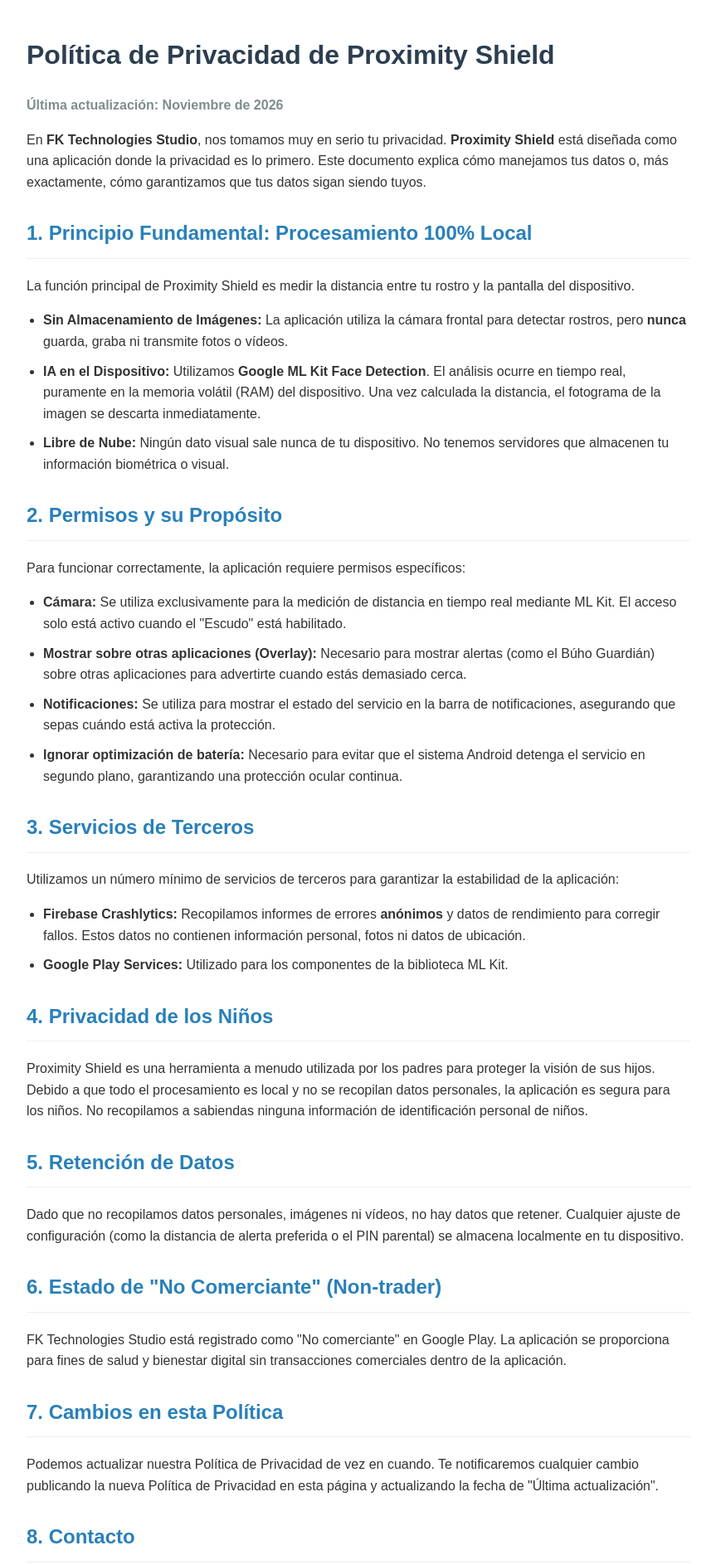
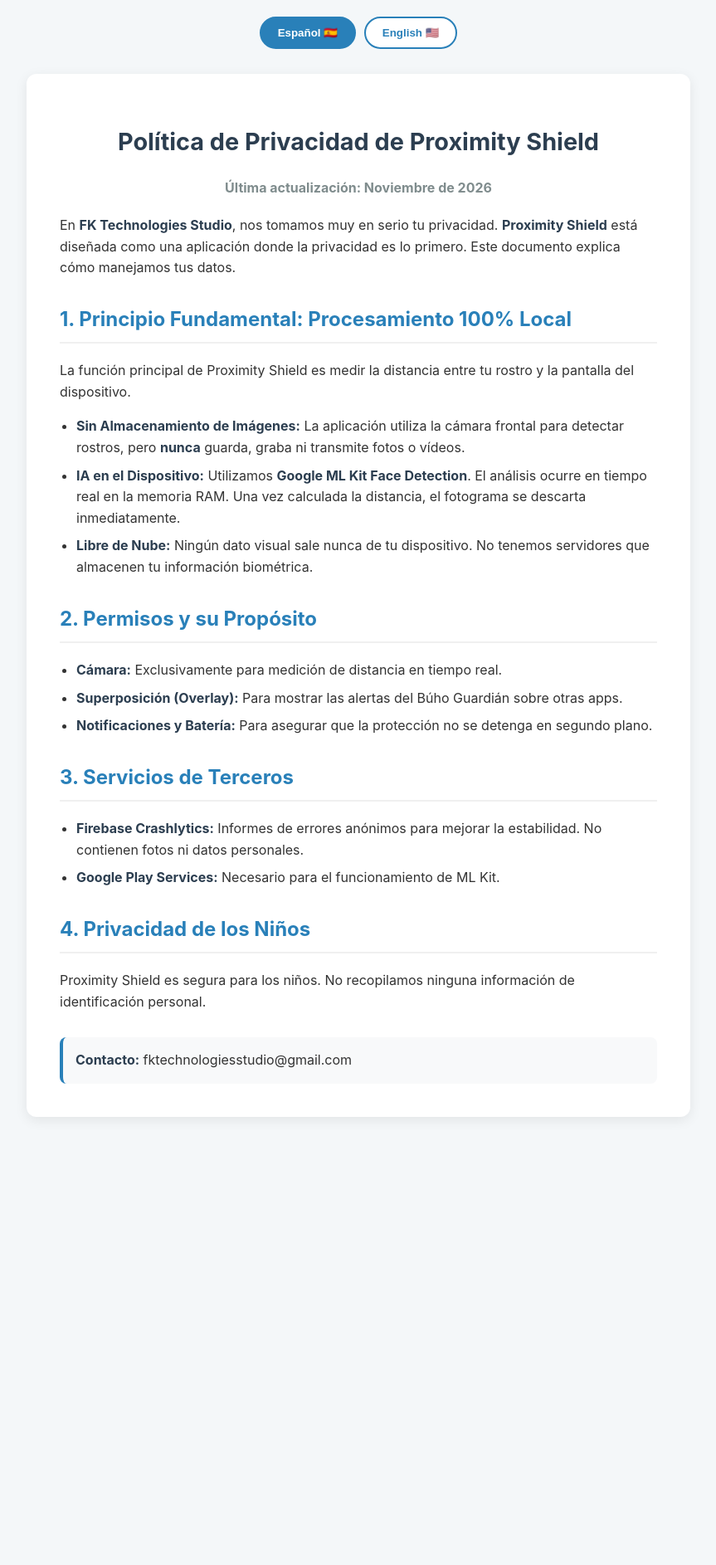
Before and after one commit to klaybertojeda/proximity-shield-privacy, a plain HTML site: page index.html in a window 1280 px wide. Shown: the top 1886 px of the page at 83% size, without its empty margins (208-1071 px from the left). After the commit the page ends 1366 px from the top, so only its background shows below. Drawn offline with Linux system fonts and the light colour scheme.

Commit message:
Translate Privacy Policy to English and enhance styles

```diff
--- a/index.html
+++ b/index.html
@@ -3,60 +3,161 @@
 <head>
     <meta charset="UTF-8">
     <meta name="viewport" content="width=device-width, initial-scale=1.0">
-    <title>Política de Privacidad - Proximity Shield</title>
+    <title>Privacy Policy - Proximity Shield</title>
     <style>
-        body { font-family: sans-serif; line-height: 1.6; max-width: 800px; margin: 0 auto; padding: 20px; color: #333; }
-        h1 { color: #2c3e50; }
-        h2 { color: #2980b9; border-bottom: 1px solid #eee; padding-bottom: 10px; margin-top: 30px; }
+        /* Estilos Generales */
+        body {
+            font-family: -apple-system, BlinkMacSystemFont, "Segoe UI", Roboto, Helvetica, Arial, sans-serif;
+            line-height: 1.6;
+            max-width: 800px;
+            margin: 0 auto;
+            padding: 20px;
+            color: #333;
+            background-color: #f4f7f9;
+        }
+        .card {
+            background: white;
+            padding: 40px;
+            border-radius: 12px;
+            box-shadow: 0 4px 15px rgba(0,0,0,0.08);
+        }
+
+        /* Selector de Idioma */
+        .lang-switcher {
+            display: flex;
+            justify-content: center;
+            gap: 10px;
+            margin-bottom: 30px;
+        }
+        .lang-btn {
+            padding: 10px 20px;
+            border: 2px solid #2980b9;
+            background: white;
+            color: #2980b9;
+            border-radius: 25px;
+            cursor: pointer;
+            font-weight: bold;
+            transition: all 0.3s;
+        }
+        .lang-btn.active {
+            background: #2980b9;
+            color: white;
+        }
+        .lang-btn:hover {
+            background: #e1f0fa;
+        }
+        .lang-btn.active:hover {
+            background: #2471a3;
+        }
+
+        /* Control de visibilidad */
+        .lang-content { display: none; }
+        .lang-content.active { display: block; }
+
+        /* Tipografía */
+        h1 { color: #2c3e50; text-align: center; font-size: 1.8rem; }
+        h2 { color: #2980b9; border-bottom: 2px solid #f0f0f0; padding-bottom: 8px; margin-top: 30px; }
+        .update-date { text-align: center; font-weight: bold; color: #7f8c8d; margin-bottom: 20px; }
         ul { padding-left: 20px; }
-        li { margin-bottom: 10px; }
-        .update-date { font-weight: bold; color: #7f8c8d; }
+        li { margin-bottom: 8px; }
+        strong { color: #2c3e50; }
+        .contact-box { background: #f8f9fa; padding: 15px; border-radius: 8px; border-left: 4px solid #2980b9; margin-top: 30px; }
     </style>
 </head>
 <body>
+
+    <div class="lang-switcher">
+        <button class="lang-btn active" onclick="setLanguage('es')">Español 🇪🇸</button>
+        <button class="lang-btn" onclick="setLanguage('en')">English 🇺🇸</button>
+    </div>
+
+    <div class="card">
+        <!-- SECCIÓN EN ESPAÑOL -->
+        <div id="es-content" class="lang-content active">
             <h1>Política de Privacidad de Proximity Shield</h1>
             <p class="update-date">Última actualización: Noviembre de 2026</p>
 
-    <p>En <strong>FK Technologies Studio</strong>, nos tomamos muy en serio tu privacidad. <strong>Proximity Shield</strong> está diseñada como una aplicación donde la privacidad es lo primero. Este documento explica cómo manejamos tus datos o, más exactamente, cómo garantizamos que tus datos sigan siendo tuyos.</p>
+            <p>En <strong>FK Technologies Studio</strong>, nos tomamos muy en serio tu privacidad. <strong>Proximity Shield</strong> está diseñada como una aplicación donde la privacidad es lo primero. Este documento explica cómo manejamos tus datos.</p>
 
             <h2>1. Principio Fundamental: Procesamiento 100% Local</h2>
             <p>La función principal de Proximity Shield es medir la distancia entre tu rostro y la pantalla del dispositivo.</p>
             <ul>
                 <li><strong>Sin Almacenamiento de Imágenes:</strong> La aplicación utiliza la cámara frontal para detectar rostros, pero <strong>nunca</strong> guarda, graba ni transmite fotos o vídeos.</li>
-        <li><strong>IA en el Dispositivo:</strong> Utilizamos <strong>Google ML Kit Face Detection</strong>. El análisis ocurre en tiempo real, puramente en la memoria volátil (RAM) del dispositivo. Una vez calculada la distancia, el fotograma de la imagen se descarta inmediatamente.</li>
-        <li><strong>Libre de Nube:</strong> Ningún dato visual sale nunca de tu dispositivo. No tenemos servidores que almacenen tu información biométrica o visual.</li>
+                <li><strong>IA en el Dispositivo:</strong> Utilizamos <strong>Google ML Kit Face Detection</strong>. El análisis ocurre en tiempo real en la memoria RAM. Una vez calculada la distancia, el fotograma se descarta inmediatamente.</li>
+                <li><strong>Libre de Nube:</strong> Ningún dato visual sale nunca de tu dispositivo. No tenemos servidores que almacenen tu información biométrica.</li>
             </ul>
 
             <h2>2. Permisos y su Propósito</h2>
-    <p>Para funcionar correctamente, la aplicación requiere permisos específicos:</p>
             <ul>
-        <li><strong>Cámara:</strong> Se utiliza exclusivamente para la medición de distancia en tiempo real mediante ML Kit. El acceso solo está activo cuando el "Escudo" está habilitado.</li>
-        <li><strong>Mostrar sobre otras aplicaciones (Overlay):</strong> Necesario para mostrar alertas (como el Búho Guardián) sobre otras aplicaciones para advertirte cuando estás demasiado cerca.</li>
-        <li><strong>Notificaciones:</strong> Se utiliza para mostrar el estado del servicio en la barra de notificaciones, asegurando que sepas cuándo está activa la protección.</li>
-        <li><strong>Ignorar optimización de batería:</strong> Necesario para evitar que el sistema Android detenga el servicio en segundo plano, garantizando una protección ocular continua.</li>
+                <li><strong>Cámara:</strong> Exclusivamente para medición de distancia en tiempo real.</li>
+                <li><strong>Superposición (Overlay):</strong> Para mostrar las alertas del Búho Guardián sobre otras apps.</li>
+                <li><strong>Notificaciones y Batería:</strong> Para asegurar que la protección no se detenga en segundo plano.</li>
             </ul>
 
             <h2>3. Servicios de Terceros</h2>
-    <p>Utilizamos un número mínimo de servicios de terceros para garantizar la estabilidad de la aplicación:</p>
             <ul>
-        <li><strong>Firebase Crashlytics:</strong> Recopilamos informes de errores <strong>anónimos</strong> y datos de rendimiento para corregir fallos. Estos datos no contienen información personal, fotos ni datos de ubicación.</li>
-        <li><strong>Google Play Services:</strong> Utilizado para los componentes de la biblioteca ML Kit.</li>
+                <li><strong>Firebase Crashlytics:</strong> Informes de errores anónimos para mejorar la estabilidad. No contienen fotos ni datos personales.</li>
+                <li><strong>Google Play Services:</strong> Necesario para el funcionamiento de ML Kit.</li>
             </ul>
 
             <h2>4. Privacidad de los Niños</h2>
-    <p>Proximity Shield es una herramienta a menudo utilizada por los padres para proteger la visión de sus hijos. Debido a que todo el procesamiento es local y no se recopilan datos personales, la aplicación es segura para los niños. No recopilamos a sabiendas ninguna información de identificación personal de niños.</p>
+            <p>Proximity Shield es segura para los niños. No recopilamos ninguna información de identificación personal.</p>
 
-    <h2>5. Retención de Datos</h2>
-    <p>Dado que no recopilamos datos personales, imágenes ni vídeos, no hay datos que retener. Cualquier ajuste de configuración (como la distancia de alerta preferida o el PIN parental) se almacena localmente en tu dispositivo.</p>
+            <div class="contact-box">
+                <strong>Contacto:</strong> fktechnologiesstudio@gmail.com
+            </div>
+        </div>
 
-    <h2>6. Estado de "No Comerciante" (Non-trader)</h2>
-    <p>FK Technologies Studio está registrado como "No comerciante" en Google Play. La aplicación se proporciona para fines de salud y bienestar digital sin transacciones comerciales dentro de la aplicación.</p>
+        <!-- SECCIÓN EN INGLÉS -->
+        <div id="en-content" class="lang-content">
+            <h1>Privacy Policy for Proximity Shield</h1>
+            <p class="update-date">Last Updated: November 2026</p>
 
-    <h2>7. Cambios en esta Política</h2>
-    <p>Podemos actualizar nuestra Política de Privacidad de vez en cuando. Te notificaremos cualquier cambio publicando la nueva Política de Privacidad en esta página y actualizando la fecha de "Última actualización".</p>
+            <p>At <strong>FK Technologies Studio</strong>, we take your privacy seriously. <strong>Proximity Shield</strong> is designed as a privacy-first application. This document explains how we handle your data.</p>
 
-    <h2>8. Contacto</h2>
-    <p>Si tienes alguna pregunta sobre esta Política de Privacidad, contacta con nosotros en:<br>
-    <strong>fktechnologiesstudio@gmail.com</strong></p>
+            <h2>1. Core Privacy Principle: 100% Local Processing</h2>
+            <p>The fundamental feature of Proximity Shield is measuring the distance between your face and the device screen.</p>
+            <ul>
+                <li><strong>No Image Storage:</strong> The application uses the front camera to detect faces, but it <strong>never</strong> saves, records, or transmits photos or videos.</li>
+                <li><strong>On-Device AI:</strong> We use <strong>Google ML Kit Face Detection</strong>. Analysis happens in real-time in RAM. Once the distance is calculated, the image frame is immediately discarded.</li>
+                <li><strong>Cloud-Free:</strong> No visual data ever leaves your device. We do not have servers that store your biometric or visual information.</li>
+            </ul>
+
+            <h2>2. Permissions and Their Purpose</h2>
+            <ul>
+                <li><strong>Camera:</strong> Used exclusively for real-time distance measurement.</li>
+                <li><strong>System Alert Window (Overlay):</strong> Necessary to display Guardian Owl alerts on top of other apps.</li>
+                <li><strong>Notifications & Battery:</strong> To ensure the background service provides continuous eye protection.</li>
+            </ul>
+
+            <h2>3. Third-Party Services</h2>
+            <ul>
+                <li><strong>Firebase Crashlytics:</strong> We collect anonymous crash reports. This data does not contain personal information, photos, or location data.</li>
+                <li><strong>Google Play Services:</strong> Used for the ML Kit library components.</li>
+            </ul>
+
+            <h2>4. Children's Privacy</h2>
+            <p>Proximity Shield is safe for children. We do not collect any personally identifiable information.</p>
+
+            <div class="contact-box">
+                <strong>Contact:</strong> fktechnologiesstudio@gmail.com
+            </div>
+        </div>
+    </div>
+
+    <script>
+        function setLanguage(lang) {
+            // Ocultar todos los contenidos
+            document.querySelectorAll('.lang-content').forEach(el => el.classList.remove('active'));
+            // Desactivar todos los botones
+            document.querySelectorAll('.lang-btn').forEach(el => el.classList.remove('active'));
+
+            // Mostrar el seleccionado
+            document.getElementById(lang + '-content').classList.add('active');
+            // Activar el botón correspondiente
+            event.currentTarget.classList.add('active');
+        }
+    </script>
+
 </body>
 </html>
```
Lines whose indentation alone changed are shown as unchanged.
